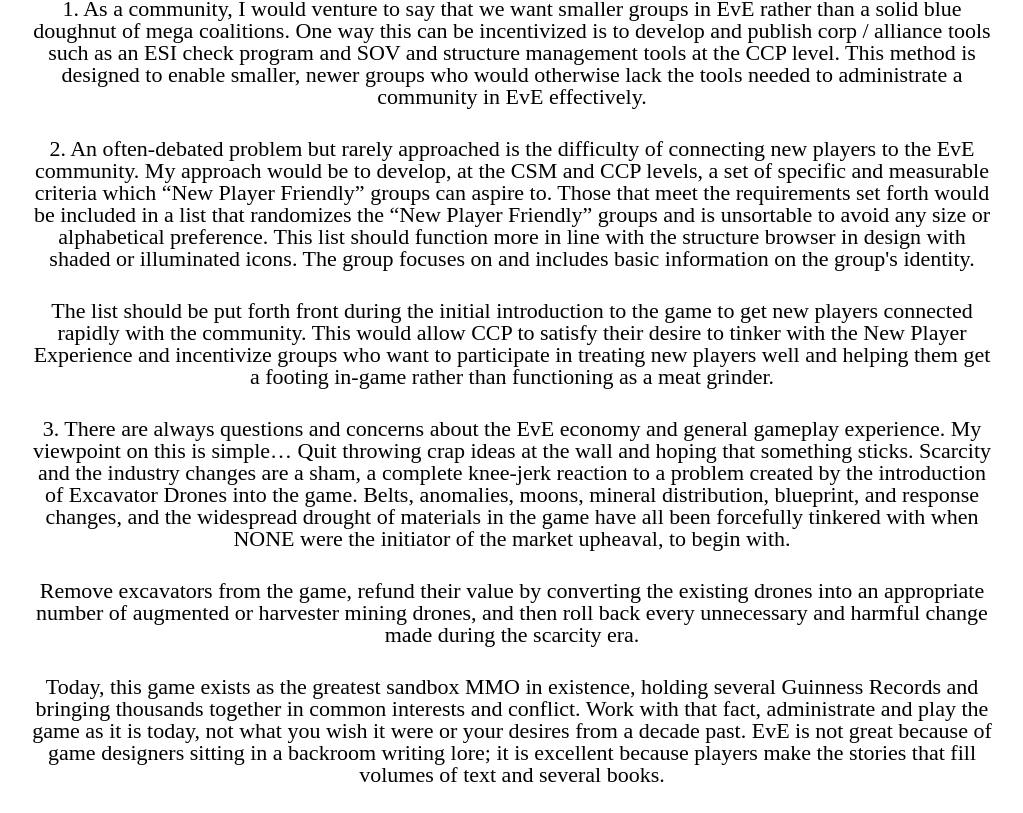
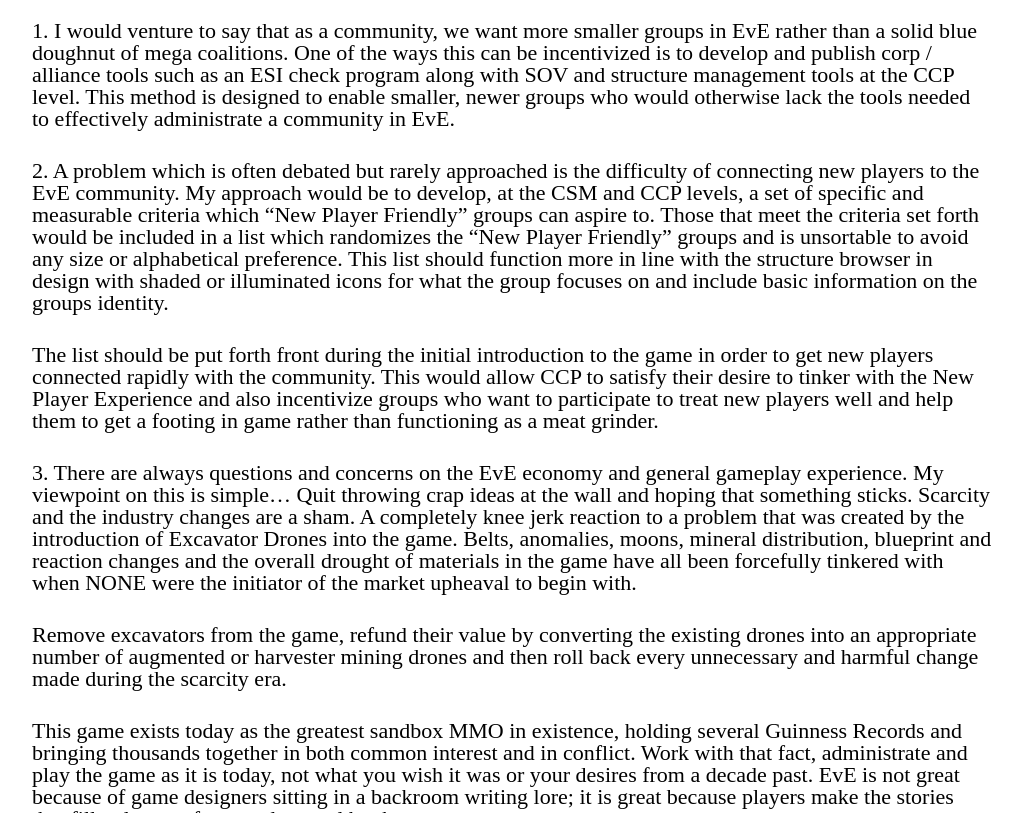
Before and after one commit to kenneth-brook/pancake-cat, a React (Create React App) app: page / in a window 1280 px wide. Shown: the part 1427-2240 px from the top of the page, without its empty margins (128-1151 px from the left). Built offline with nearby package versions, Linux system fonts and the light colour scheme.

Commit message:
another body text update

```diff
--- a/src/home/Home.js
+++ b/src/home/Home.js
@@ -3,7 +3,10 @@
 function Home() {
 	return (
 		<div className='homeWrap'>
-			<h1>Broodin's Vision</h1>
+			<div className='titleWrap'>
+				<h1>Broodin's Vision</h1>
+			</div>
+
 			<p>
 				My platform for CSM is simple, solve problems at or as close to their
 				source as possible and in the most logical way possible.
@@ -13,80 +16,80 @@
 				should have that… an optimist says everyone should be able to have
 				that”. This is because I have a less common outlook on gaming in general
 				and a deliberate approach to my problem-solving process in EvE. My
-				background in the military has made me quite wary of the “good idea
+				background in the military has made me quite weary of the “good idea
 				fairy” approach and the damage that a stupid idea can cause to the
 				average person’s caught in a bad situation.
 			</p>
 			<p>
 				My background in EvE includes years in leadership of a small industrial
-				Corp. The last year has been spent leading and developing Karmafleet
-				University, a highsec teaching, and training division of Karmafleet. My
-				experience in being immersed in large and small groups and having lived
-				in multiple areas of the game over the last half a decade leaves me with
-				some unique perspectives on the problems facing EvE.
+				Corp and the last year has been spent leading and developing Karmafleet
+				University, a highsec teaching and training division of Karmafleet. My
+				experience in being immersed in both large and small groups along with
+				having lived in multiple areas of the game over the last half a decade
+				leaves me with some unique perspectives on the problems facing EvE.
 			</p>
 			<ol>
 				<li>
 					<p>
-						1. As a community, I would venture to say that we want smaller
+						1. I would venture to say that as a community, we want more smaller
 						groups in EvE rather than a solid blue doughnut of mega coalitions.
-						One way this can be incentivized is to develop and publish corp /
-						alliance tools such as an ESI check program and SOV and structure
-						management tools at the CCP level. This method is designed to enable
-						smaller, newer groups who would otherwise lack the tools needed to
-						administrate a community in EvE effectively.
+						One of the ways this can be incentivized is to develop and publish
+						corp / alliance tools such as an ESI check program along with SOV
+						and structure management tools at the CCP level. This method is
+						designed to enable smaller, newer groups who would otherwise lack
+						the tools needed to effectively administrate a community in EvE.
 					</p>
 				</li>
 				<li>
 					<p>
-						2. An often-debated problem but rarely approached is the difficulty
-						of connecting new players to the EvE community. My approach would be
-						to develop, at the CSM and CCP levels, a set of specific and
-						measurable criteria which “New Player Friendly” groups can aspire
-						to. Those that meet the requirements set forth would be included in
-						a list that randomizes the “New Player Friendly” groups and is
-						unsortable to avoid any size or alphabetical preference. This list
-						should function more in line with the structure browser in design
-						with shaded or illuminated icons. The group focuses on and includes
-						basic information on the group's identity.
+						2. A problem which is often debated but rarely approached is the
+						difficulty of connecting new players to the EvE community. My
+						approach would be to develop, at the CSM and CCP levels, a set of
+						specific and measurable criteria which “New Player Friendly” groups
+						can aspire to. Those that meet the criteria set forth would be
+						included in a list which randomizes the “New Player Friendly” groups
+						and is unsortable to avoid any size or alphabetical preference. This
+						list should function more in line with the structure browser in
+						design with shaded or illuminated icons for what the group focuses
+						on and include basic information on the groups identity.
 					</p>
 					<p>
 						The list should be put forth front during the initial introduction
-						to the game to get new players connected rapidly with the community.
-						This would allow CCP to satisfy their desire to tinker with the New
-						Player Experience and incentivize groups who want to participate in
-						treating new players well and helping them get a footing in-game
-						rather than functioning as a meat grinder.
+						to the game in order to get new players connected rapidly with the
+						community. This would allow CCP to satisfy their desire to tinker
+						with the New Player Experience and also incentivize groups who want
+						to participate to treat new players well and help them to get a
+						footing in game rather than functioning as a meat grinder.
 					</p>
 				</li>
 				<li>
 					<p>
-						3. There are always questions and concerns about the EvE economy and
+						3. There are always questions and concerns on the EvE economy and
 						general gameplay experience. My viewpoint on this is simple… Quit
 						throwing crap ideas at the wall and hoping that something sticks.
-						Scarcity and the industry changes are a sham, a complete knee-jerk
-						reaction to a problem created by the introduction of Excavator
-						Drones into the game. Belts, anomalies, moons, mineral distribution,
-						blueprint, and response changes, and the widespread drought of
-						materials in the game have all been forcefully tinkered with when
-						NONE were the initiator of the market upheaval, to begin with.
+						Scarcity and the industry changes are a sham. A completely knee jerk
+						reaction to a problem that was created by the introduction of
+						Excavator Drones into the game. Belts, anomalies, moons, mineral
+						distribution, blueprint and reaction changes and the overall drought
+						of materials in the game have all been forcefully tinkered with when
+						NONE were the initiator of the market upheaval to begin with.
 					</p>
 					<p>
 						Remove excavators from the game, refund their value by converting
 						the existing drones into an appropriate number of augmented or
-						harvester mining drones, and then roll back every unnecessary and
+						harvester mining drones and then roll back every unnecessary and
 						harmful change made during the scarcity era.
 					</p>
 				</li>
 			</ol>
 			<p>
-				Today, this game exists as the greatest sandbox MMO in existence,
-				holding several Guinness Records and bringing thousands together in
-				common interests and conflict. Work with that fact, administrate and
-				play the game as it is today, not what you wish it were or your desires
-				from a decade past. EvE is not great because of game designers sitting
-				in a backroom writing lore; it is excellent because players make the
-				stories that fill volumes of text and several books.
+				This game exists today as the greatest sandbox MMO in existence, holding
+				several Guinness Records and bringing thousands together in both common
+				interest and in conflict. Work with that fact, administrate and play the
+				game as it is today, not what you wish it was or your desires from a
+				decade past. EvE is not great because of game designers sitting in a
+				backroom writing lore; it is great because players make the stories that
+				fill volumes of text and several books
 			</p>
 			<p>
 				The best days of New Eden are not behind us if we are diligent as a
--- a/src/home/home.scss
+++ b/src/home/home.scss
@@ -1,11 +1,14 @@
 .homeWrap {
-	text-align: center;
 	margin: 0 auto;
 	width: 75%;
 	margin-bottom: 50px;
 
-	h1 {
-		font-size: 3.8rem;
+	.titleWrap {
+		text-align: center;
+
+		h1 {
+			font-size: 3.8rem;
+		}
 	}
 
 	p {
```
Also changed, not shown: 1 other file (tests, documents, lock files or other folders).
